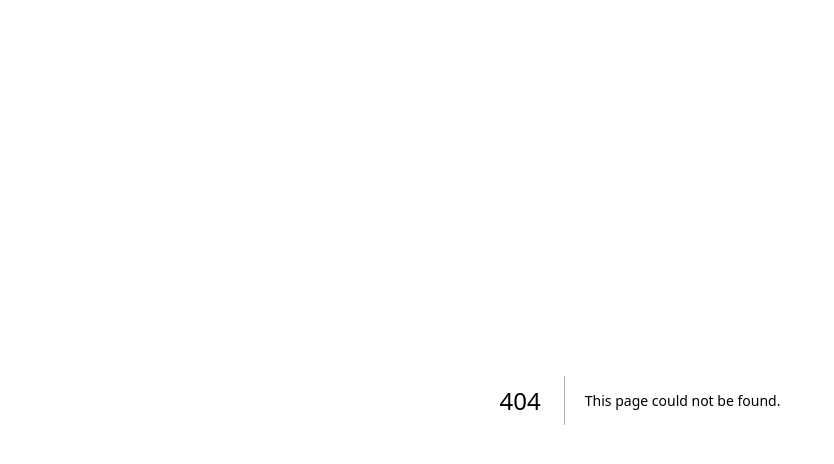
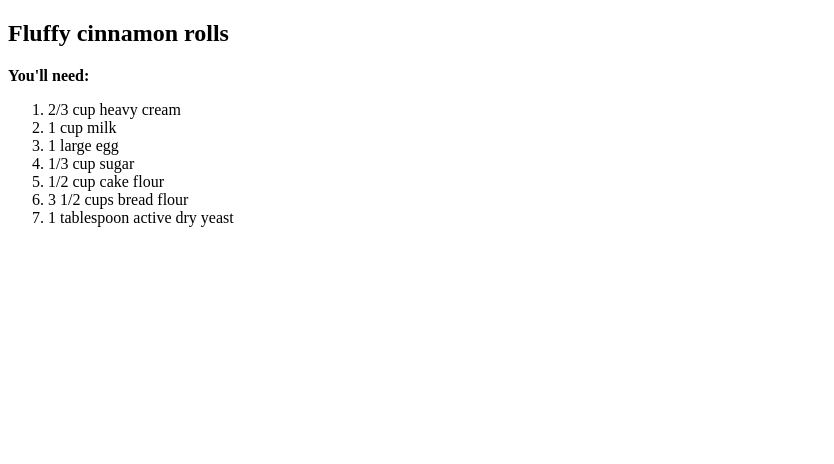
Before and after one commit to reaktor/development-for-designers, a Next.js app in the folder app/: page /tanjaspage in a window 1280 px wide. Before the commit this address had no page. Shown: the top 464 px of the page, without its empty margins (0-834 px from the left). Built offline with nearby package versions, Linux system fonts and the light colour scheme.

Commit message:
Add Tanja's page to nextjs app

```diff
--- a/app/components/Navi.jsx
+++ b/app/components/Navi.jsx
@@ -14,6 +14,9 @@ export default function Navi() {
         <li>
           <a href="/mypage">My page</a>
         </li>
+        <li>
+          <a href="/tanjaspage">Tanja's page</a>
+        </li>
       </ul>
     </nav>
   );
--- /dev/null
+++ b/app/pages/tanjaspage.jsx
@@ -0,0 +1,21 @@
+
+
+export default function tanjaspage() {
+    return (
+        <>
+            <main>
+                <h2>Fluffy cinnamon rolls</h2>
+                <p><b>You'll need:</b></p>
+                <ol>
+                    <li>2/3 cup heavy cream</li>
+                    <li>1 cup milk</li>
+                    <li>1 large egg</li>
+                    <li>1/3 cup sugar</li>
+                    <li>1/2 cup cake flour</li>
+                    <li>3 1/2 cups bread flour</li>
+                    <li>1 tablespoon active dry yeast</li>
+                </ol>
+            </main>
+        </>
+    )
+}
```
